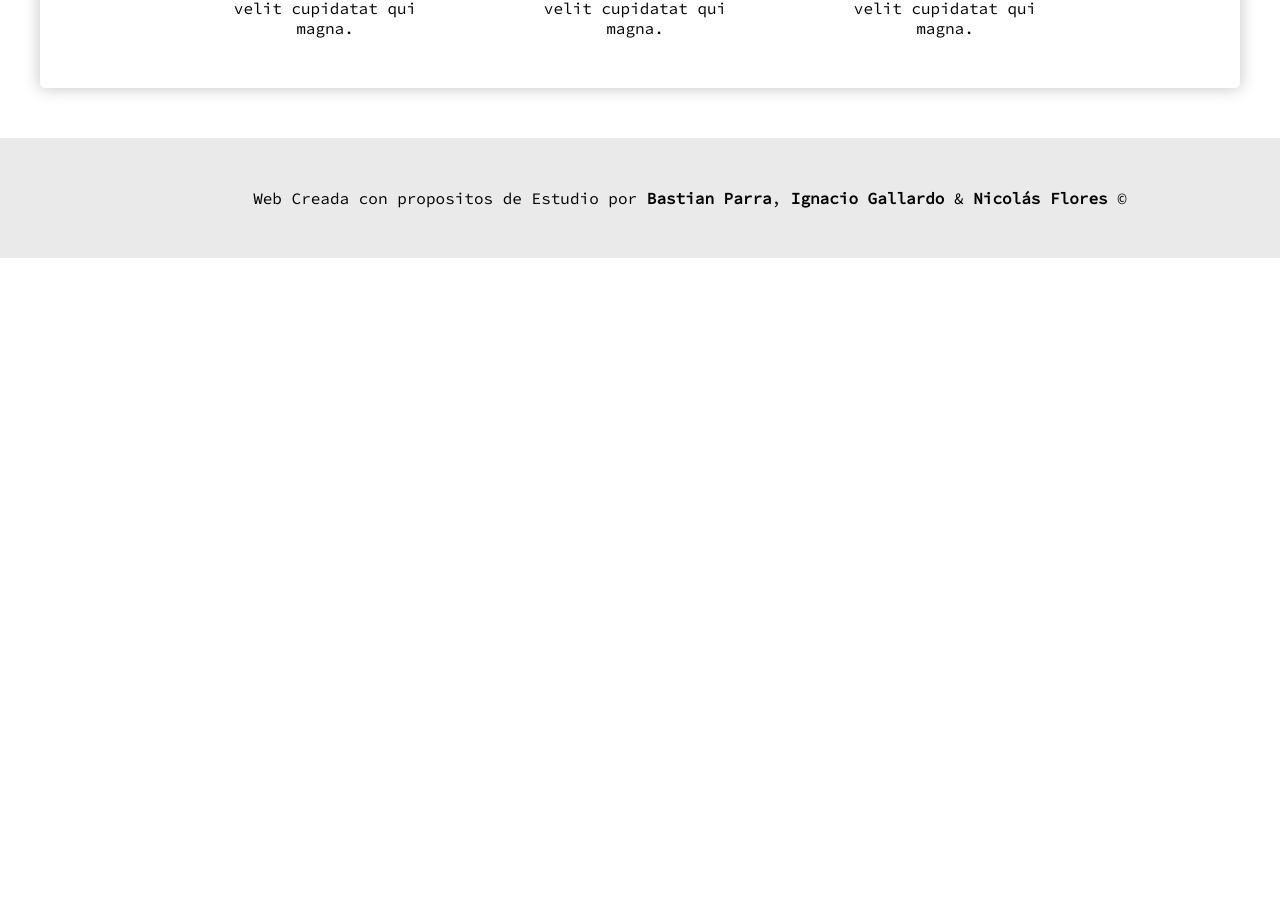
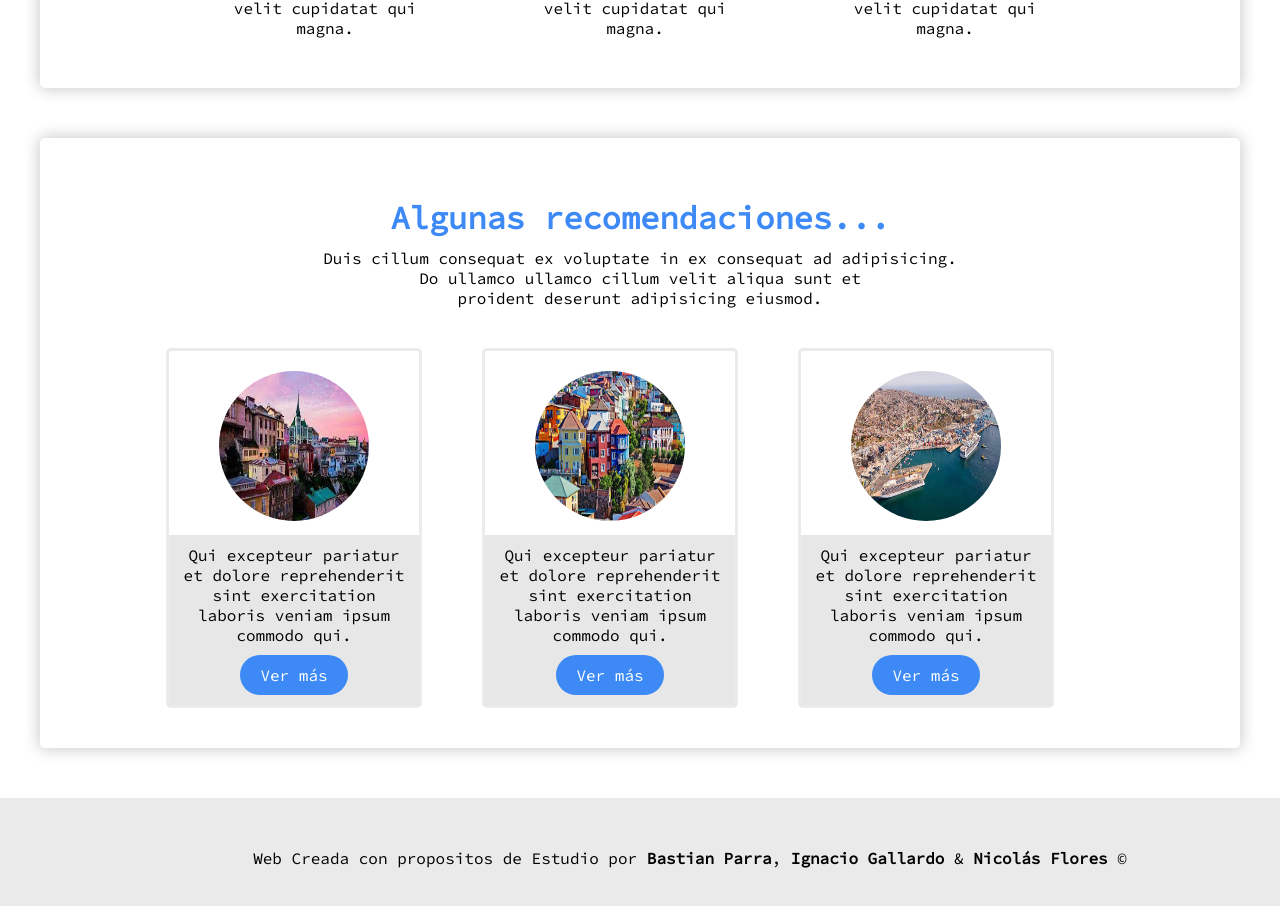
Before and after one commit to Bastian-Parra/proyecto-directorio, a React (Vite) app in the folder directorio-app/: page / in a window 1280 px wide. Shown: the part 955-1861 px from the top of the page. Before the commit the page ends 1213 px from the top, so only its background shows below. Built offline with nearby package versions, Linux system fonts and the light colour scheme.

Commit message:
Avance frontend home

```diff
--- a/directorio-app/src/components/Home.jsx
+++ b/directorio-app/src/components/Home.jsx
@@ -1,9 +1,9 @@
 import React from 'react'
 import Navegador from './Navegador.jsx'
 import imgRight from '../assets/valparaiso.jpg'
-import miniImgLeft from '../assets/descarga.png'
-import miniImgMid from '../assets/descarga2.png'
-import miniImgRight from '../assets/descarga3.png'
+import imgContenedor_1 from '../assets/descarga.png'
+import imgContenedor_2 from '../assets/descarga2.png'
+import imgContenedor_3 from '../assets/descarga3.png'
 import { FontAwesomeIcon } from '@fortawesome/react-fontawesome'
 import { faCalendarDays, faShop, faMapLocationDot } from '@fortawesome/free-solid-svg-icons'
 
@@ -14,6 +14,7 @@ const Home = () => {
     <>
     <ContenedorHeader/>
     <ContenedorAbout/>
+    <ContenedorRecomendaciones/>
     </>
   )
 }
@@ -73,4 +74,52 @@ function ContenedorAbout() {
   )
 }
 
+function ContenedorRecomendaciones() {
+  return (
+    <div class="container-recomendations">
+      <h1 className="titulo-about">
+        Algunas recomendaciones...
+        </h1>
+        <p>
+          Duis cillum consequat ex voluptate in ex consequat ad adipisicing.
+          <br></br>Do ullamco ullamco cillum velit aliqua sunt et <br></br>proident deserunt
+          adipisicing eiusmod.
+        </p>
+
+        <div className="contenedor-carrusel">
+          <div className="carrusel-item ">
+            <img src={imgContenedor_1}></img>
+            <div className="container-bottom">
+              <p>
+                Qui excepteur pariatur et dolore reprehenderit sint
+                exercitation laboris veniam ipsum commodo qui.
+              </p>
+              <a href="#">Ver más</a>
+            </div>
+          </div>
+          <div className="carrusel-item">
+            <img src={imgContenedor_2}></img>
+            <div className="container-bottom">
+              <p>
+                Qui excepteur pariatur et dolore reprehenderit sint
+                exercitation laboris veniam ipsum commodo qui.
+              </p>
+              <a href="#">Ver más</a>
+            </div>
+          </div>
+          <div className="carrusel-item">
+            <img src={imgContenedor_3}></img>
+            <div className="container-bottom">
+              <p>
+                Qui excepteur pariatur et dolore reprehenderit sint
+                exercitation laboris veniam ipsum commodo qui.
+              </p>
+              <a href="#">Ver más</a>
+            </div>
+          </div>
+        </div>
+    </div>
+  )
+}
+
 export default Home
--- a/directorio-app/src/styles/home.css
+++ b/directorio-app/src/styles/home.css
@@ -134,3 +134,67 @@ hr {
 .minicontainer h4 {
     color: var(--primaryColor);
 }
+
+/* estilos contededor recomendaciones*/
+
+.container-recomendations {
+    width: 1200px;
+    margin: 0 auto;
+    margin-top: 50px;
+    box-shadow: 0px 0px 16px 1px rgba(0,0,0,0.22);
+    border-radius: 5px;
+    overflow: hidden;
+    margin-bottom: 50px;
+    padding: 60px 0px 0px 0px;
+    text-align: center;
+}
+
+.contenedor-carrusel {
+    margin: 20px 0px 20px 0px;
+    display: flex;
+    justify-content: center;
+    padding: 20px;
+}
+
+.carrusel-item {
+    height: auto;
+    width: 250px;
+    max-width: 250px;
+    border: 3px solid var(--greyColor);
+    padding: 20px 0px 0px 0px;
+    scroll-snap-type: center;
+    margin-right: 60px;
+    border-radius: 5px;
+    scroll-snap-align: center;
+}
+
+.carrusel-item img {
+    width: 150px;
+    height: 150px;
+    border-radius: 50%;
+    margin-bottom: 10px;
+}
+
+.contenedor-carrusel p {
+    margin-bottom: 20px;
+}
+
+.container-bottom {
+    padding: 10px 10px 20px 10px;
+    background-color: rgba(0, 0, 0, 0.093);
+}
+
+.container-bottom a {
+    text-decoration: none;
+    background-color: var(--primaryColor);
+    padding: 10px 20px 10px 20px;
+    color: #fff;
+    border-radius: 50px;
+}
+
+.container-bottom a:hover {
+    background-color:#fff;
+    color: var(--primaryColor);
+    border: 2px solid var(--primaryColor);
+    transition:0.5s;
+}
```
